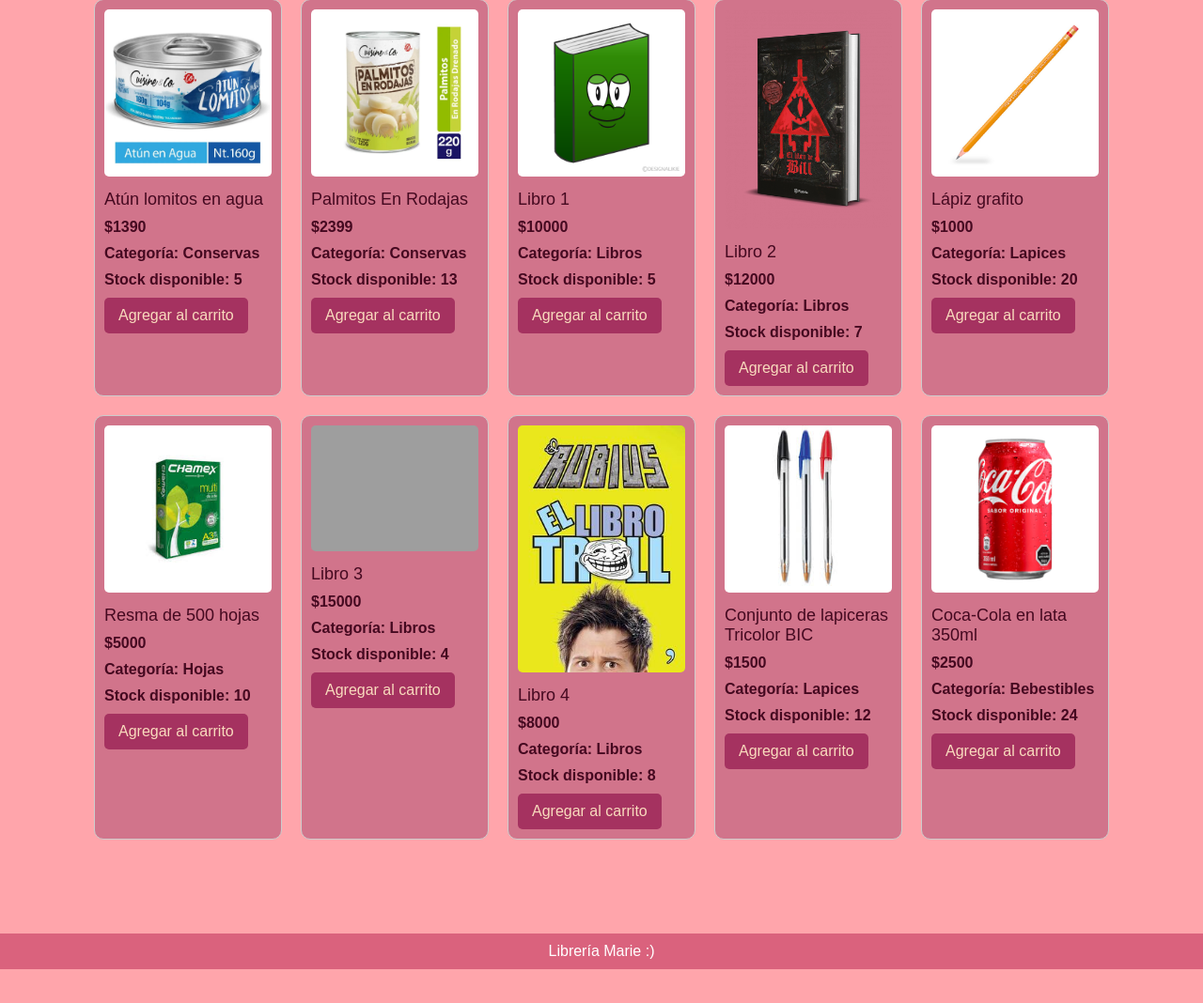
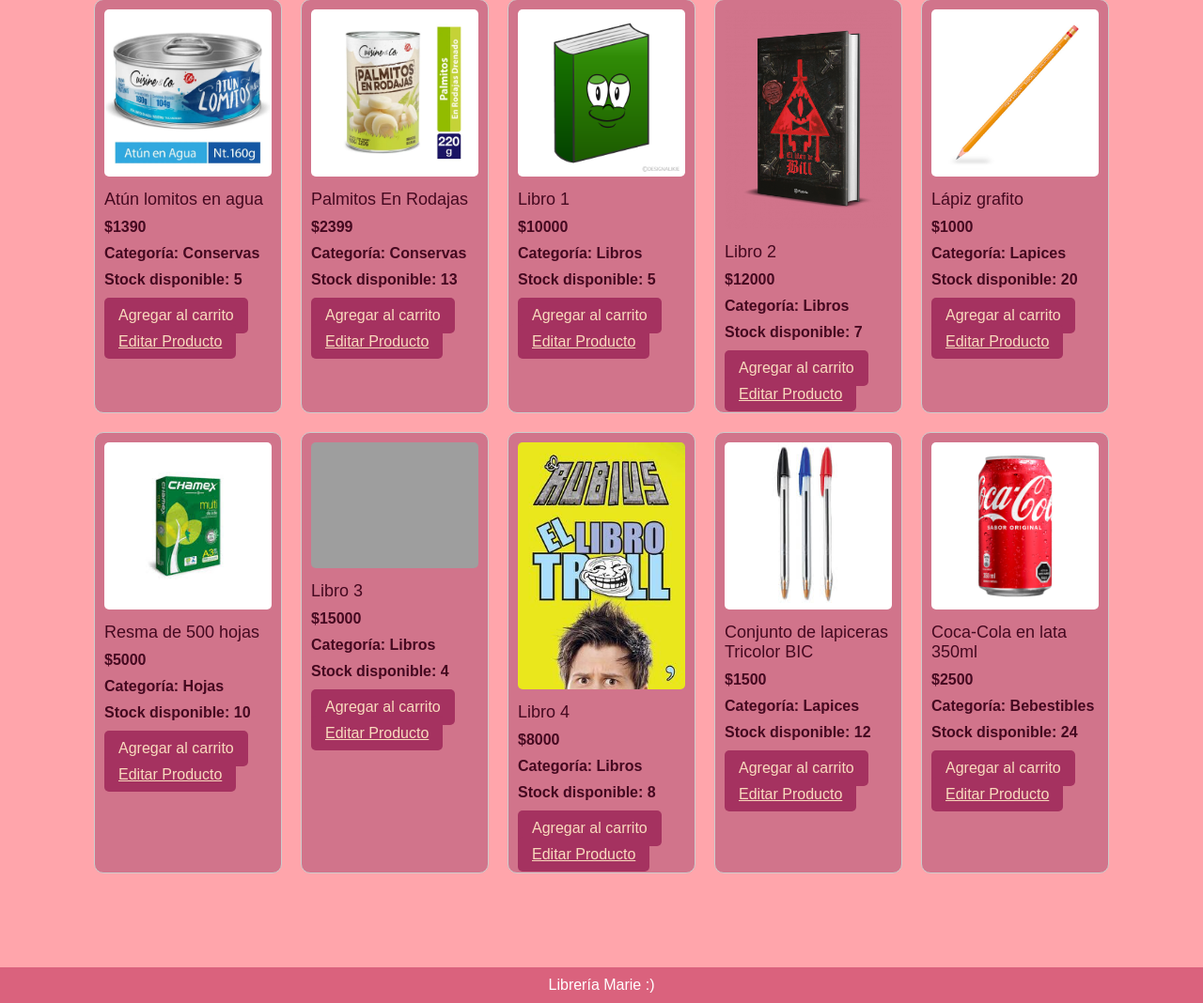
Before and after one commit to superpapus/marieweb, a Django app: page / in a window 1280 px wide. Shown: the part 242-1310 px from the top of the page at 94% size. Before the commit the page ends 1274 px from the top, so only its background shows below. Run offline with Django 4.2, Linux system fonts and the light colour scheme; a user stored in the database is signed in; data comes from the database, SQL or seed files in the repository; both versions use the stored data as it was after the commit; grey boxes are pictures that could not be loaded.

Commit message:
✨primer commit de esta función, es el editar.

```diff
--- a/marieweb/templates/components/products-grid.html
+++ b/marieweb/templates/components/products-grid.html
@@ -8,6 +8,9 @@
         <p>Categoría: {{ producto.categoria.nombre }}</p>
         <p>Stock disponible: {{ producto.stock }}</p>
         <button type="button" class="btn_agregar">Agregar al carrito</button>
+        {% if user.is_staff %}
+        <a href="{% url 'gestionar_productos' producto.id %}" class="btn_agregar">Editar Producto</a>
+        {% endif %}
     </div>
     {% empty %}
 
--- a/marieweb/urls.py
+++ b/marieweb/urls.py
@@ -11,4 +11,5 @@
     path('reset/<uidb64>/<token>/', auth_views.PasswordResetConfirmView.as_view(), name='password_reset_confirm'),
     path('reset/done/', auth_views.PasswordResetCompleteView.as_view(), name='password_reset_complete'),
     path('logout/', LogoutView.as_view(), name='logout'),
+    path('gestionar_productos/<int:producto_id>/', views.gestionar_productos, name='gestionar_productos'),
 ]
--- a/marieweb/views.py
+++ b/marieweb/views.py
@@ -1,5 +1,5 @@
 import datetime
-from django.shortcuts import render, redirect
+from django.shortcuts import get_object_or_404, render, redirect
 from .models import Producto, Categoria
 from django.contrib import messages
 from django.contrib.auth import login as auth_login, authenticate
@@ -41,6 +41,41 @@
         'query': query,
         'username': username
         })
+
+def gestionar_productos(request, producto_id=None):
+    producto = None
+    if producto_id:
+        producto = get_object_or_404(Producto, id=producto_id)
+
+    if request.method == 'POST':
+        nombre = request.POST.get('nombre')
+        descripcion = request.POST.get('descripcion')
+        precio = request.POST.get('precio')
+        stock = request.POST.get('stock')
+        enabled = request.POST.get('enabled') == 'on'
+
+        if producto:
+            producto.nombre = nombre
+            producto.descripcion = descripcion
+            producto.precio = precio
+            producto.stock = stock
+            producto.enabled = enabled
+            producto.save()
+            messages.success(request, 'Producto actualizado exitosamente.')
+        else:
+            Producto.objects.create(
+                nombre=nombre,
+                descripcion=descripcion,
+                precio=precio,
+                stock=stock,
+                enabled=enabled
+            )
+            messages.success(request, 'Producto creado exitosamente.')
+        return redirect('gestionar_productos', producto_id=producto.id if producto else None)
+
+    return render(request, 'gestionar_productos.html', {
+        'producto': producto
+    })
 
 def buscar_productos(request):
     query = request.GET.get('q', '')  # Obtener el término de búsqueda desde la URL
```
Also changed, not shown: marieweb/templates/gestionar_productos.html (added, +41 -0 lines), db.sqlite3.
